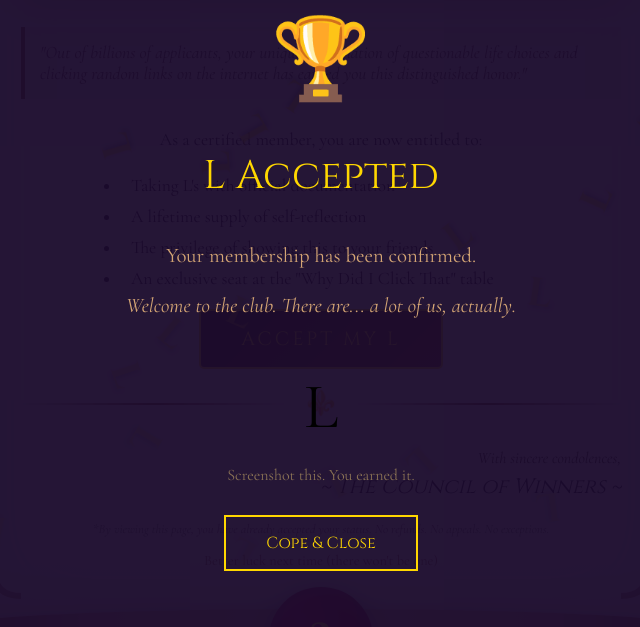
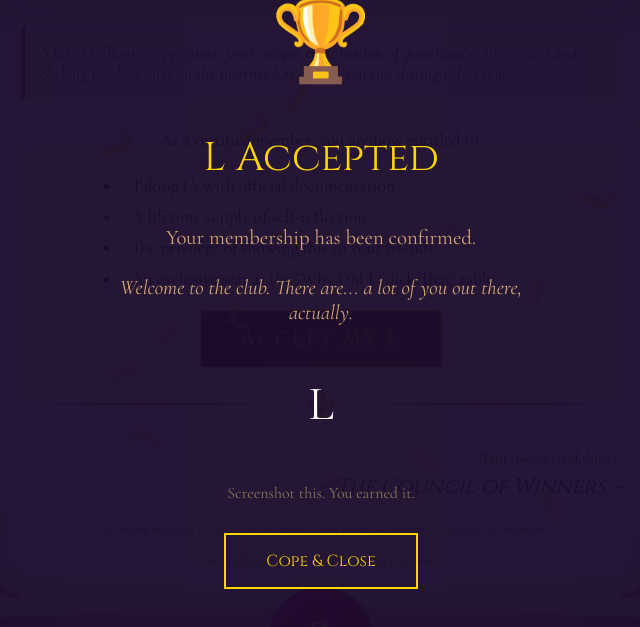
Before and after one commit to Enginerd-2019/christmas-gag, a plain HTML site: page winner.html in a window 1280 px wide. Both pictures are taken after a click on the button "ACCEPT MY L". Shown: the part 725-1352 px from the top of the page, without its empty margins (319-959 px from the left). Drawn offline with nearby package versions, Linux system fonts and the light colour scheme.

Commit message:
Change font color of L

```diff
--- a/winner.html
+++ b/winner.html
@@ -690,9 +690,9 @@
                 </div>
                 <div style="font-family: 'Cormorant Garamond', serif; font-size: 1.3em; color: #d4a574; text-align: center; padding: 20px; max-width: 500px;">
                     Your membership has been confirmed.<br><br>
-                    <em>Welcome to the club. There are... a lot of us, actually.</em>
+                    <em>Welcome to the club. There are... a lot of you out there, actually.</em>
                 </div>
-                <div style="font-size: 4em; margin-top: 30px;">L</div>
+                <div style="font-size: 3em; margin: 30px; color: White">L</div>
                 <div style="font-family: 'Cormorant Garamond', serif; font-size: 1em; color: #8b7355; margin-top: 20px; text-align: center;">
                     Screenshot this. You earned it.
                 </div>
```
